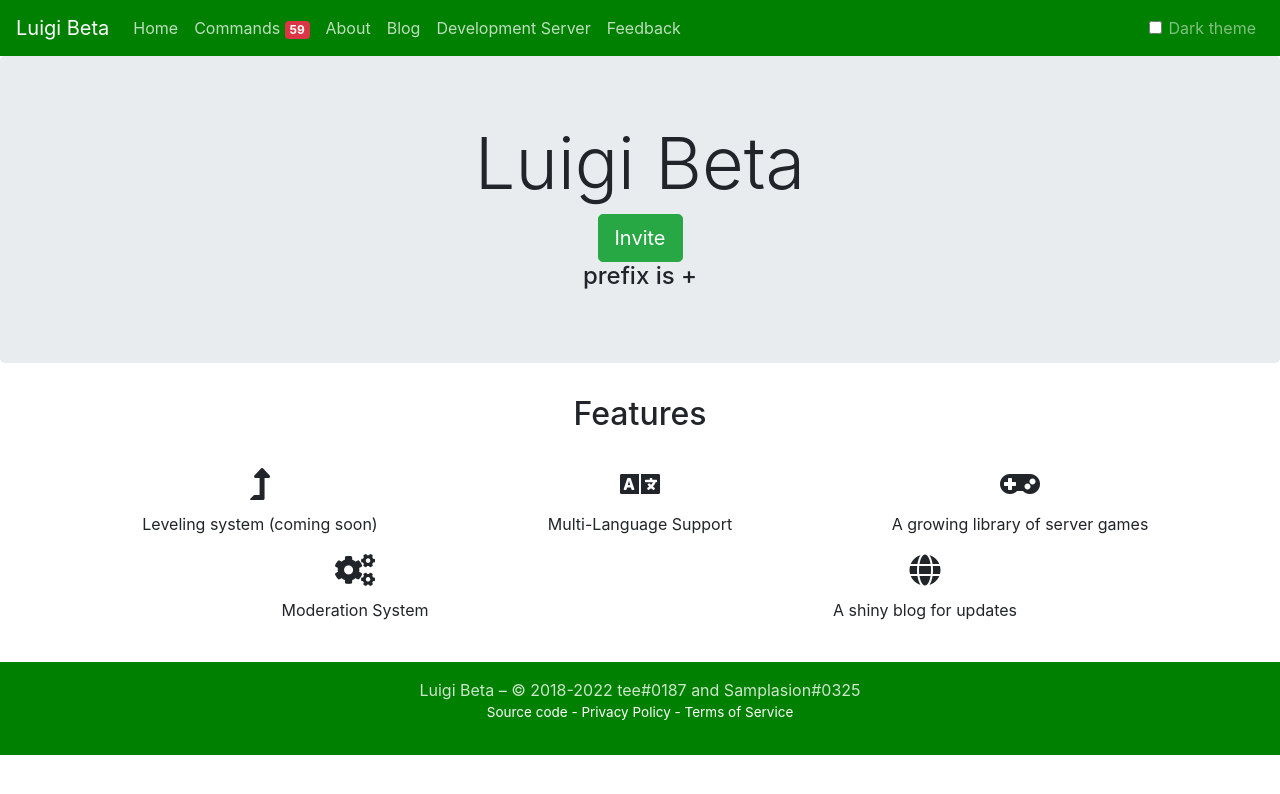
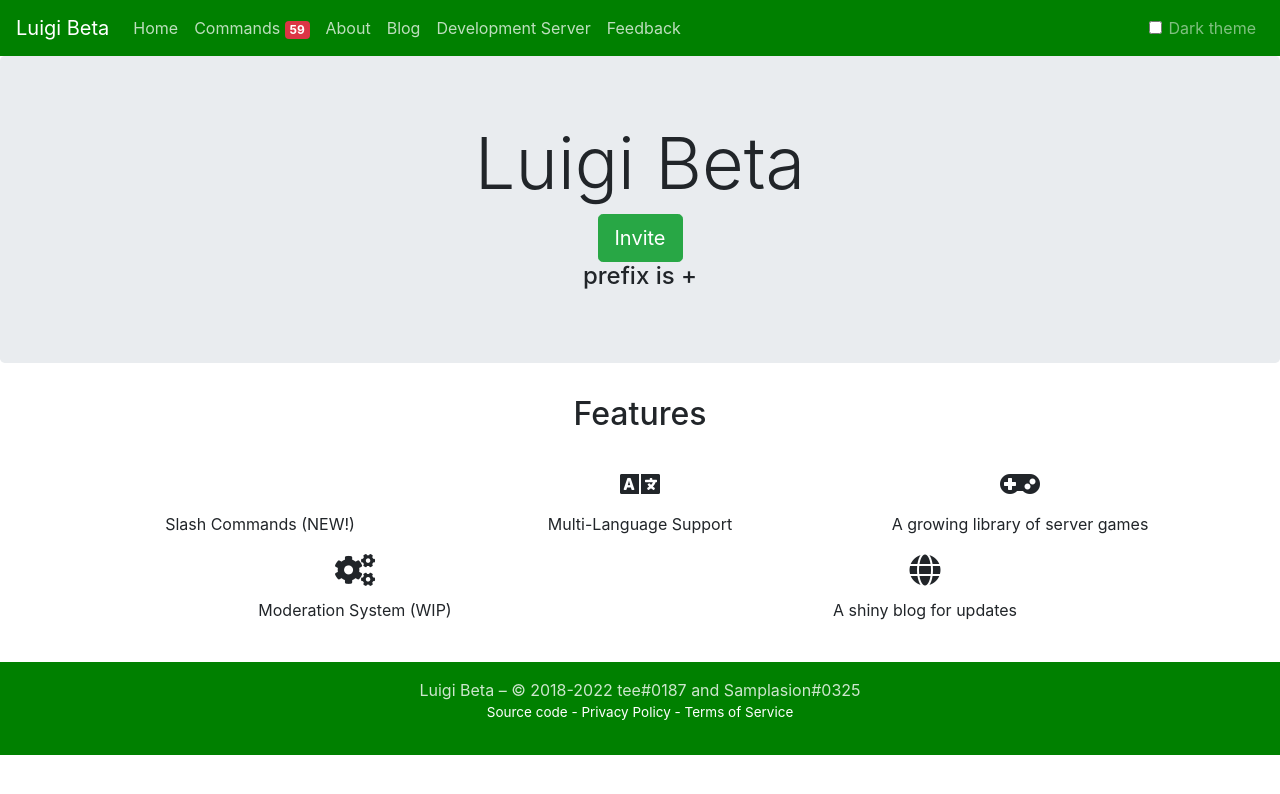
Before and after one commit to luigibeta/luigibeta.github.io, a Jekyll site: the page built from index.html, in a window 1280 px wide. Shown: the top 794 px of the page. Built offline with Jekyll 4.4.1, drawn with Linux system fonts in a browser that asks for light colours; nearby versions of some CDN libraries; a style sheet for code colours, icons or effects is not loaded.

Commit message:
Update index.html

```diff
--- a/index.html
+++ b/index.html
@@ -2,14 +2,14 @@
 title: Home
 permalink: /
 features:
-  - icon: level-up-alt
-    text: ":arrow_up: Leveling system (coming soon)"
+  - icon: binary-slash
+    text: ":computer: Slash Commands (NEW!)"
   - icon: language
     text: ":boy: Multi-Language Support"
   - icon: gamepad
     text: ":video_game: A growing library of server games"
   - icon: cogs
-    text: ":gear: Moderation System"
+    text: ":gear: Moderation System (WIP)"
     col: 6
   - icon: globe
     text: ":globe_with_meridians: A shiny blog for updates"
```
